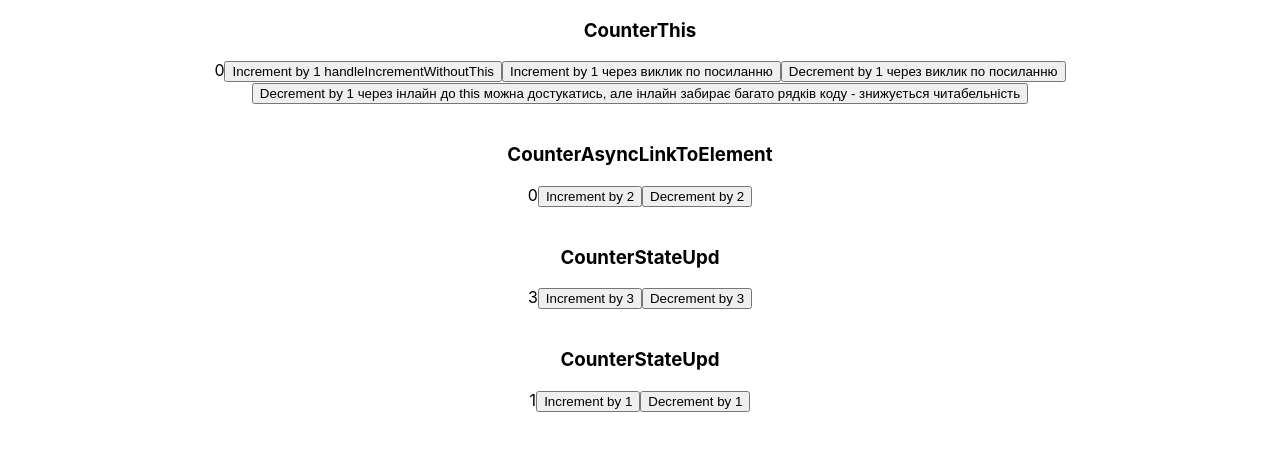
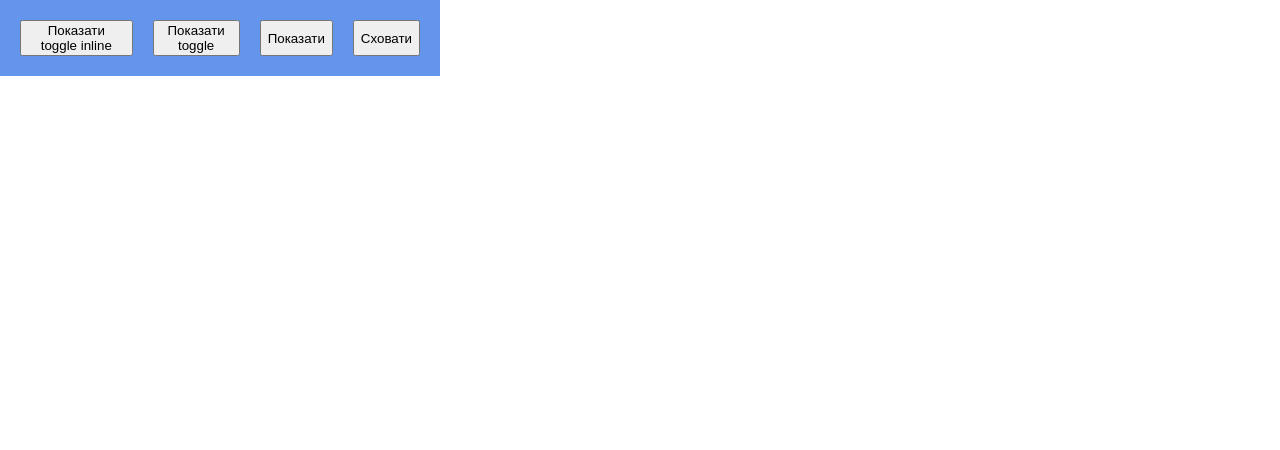
Before and after one commit to Andriy-Kond/experiments-m2, a React (Create React App) app: page / in a window 1280 px wide. Shown: the top 450 px of the page. Built offline with nearby package versions, Linux system fonts and the light colour scheme.

Commit message:
add: toggleMenu

```diff
--- a/package.json
+++ b/package.json
@@ -3,6 +3,7 @@
   "version": "0.1.0",
   "private": true,
   "dependencies": {
+    "@emotion/styled": "^11.11.5",
     "@testing-library/jest-dom": "^5.17.0",
     "@testing-library/react": "^13.4.0",
     "@testing-library/user-event": "^13.5.0",
--- a/src/App.js
+++ b/src/App.js
@@ -1,19 +1,24 @@
 import "./App.css";
-import { CounterThis } from "components/CounterThis";
-import { CounterAsyncLinkToElement } from "components/CounterAsyncLinkToElement";
-import { CounterStateUpd } from "components/CounterStateUpd";
-import { CounterStateDefProps } from "components/CounterStateDefProps";
+// import CounterThis from "components/Counter/CounterThis";
+// import CounterAsyncLinkToElement from "components/Counter/CounterAsyncLinkToElement";
+// import CounterStateUpd from "components/Counter/CounterStateUpd";
+
+// import CounterStateDefProps from "components/Counter/"; // через реекспорт from index.js
+
+import Dropdown from "components/DropdownMenu";
 
 function App() {
   return (
     <div className="App">
-      <CounterThis step={1} />
+      {/* <CounterThis step={1} />
 
       <CounterAsyncLinkToElement step={2} />
 
       <CounterStateUpd step={3} />
 
-      <CounterStateDefProps />
+      <CounterStateDefProps step={3} /> */}
+
+      <Dropdown />
     </div>
   );
 }
--- a/src/components/CounterAsyncLinkToElement.jsx
+++ b/src/components/Counter/CounterAsyncLinkToElement.jsx
@@ -1,6 +1,6 @@
 import React, { Component } from "react";
 
-export class CounterAsyncLinkToElement extends Component {
+class CounterAsyncLinkToElement extends Component {
   handleIncrement = evt => {
     // Раніше було так:
     // Посилання evt працює лише в синхронному коді:
@@ -39,3 +39,4 @@ export class CounterAsyncLinkToElement extends Component {
     );
   }
 }
+export default CounterAsyncLinkToElement;
--- a/src/components/CounterStateUpd.jsx
+++ b/src/components/Counter/CounterStateUpd.jsx
@@ -1,6 +1,6 @@
 import React, { Component } from "react";
 
-export class CounterStateUpd extends Component {
+class CounterStateUpd extends Component {
   // // OldSchool:
   // constructor() {
   //   super(); // виклик React.Component
@@ -19,16 +19,17 @@ export class CounterStateUpd extends Component {
   state = { value: this.props.step };
 
   handleIncrement = () => {
+    const { value } = this.state;
     // upd state
     // якщо не треба використовувати попереднє значення state використовується передача об'єктної форми.
     this.setState({ value: 30 }, () => {});
     // Функція callback викликається лише після того як стан буде змінено (зазвичай не використовується)
 
     // Якщо треба поміняти стейт спираючись на попередній стан не можна робити так:
-    this.setState({ value: this.state.value + 1 }, () => {});
+    this.setState({ value: value + 1 }, () => {});
     // тому що якщо повторити, то не спрацює, бо це буде стан на момент реєстрації:
-    this.setState({ value: this.state.value + 1 }, () => {}); // не спрацює
-    this.setState({ value: this.state.value + 1 }, () => {}); // не спрацює
+    this.setState({ value: value + 1 }, () => {}); // не спрацює
+    this.setState({ value: value + 1 }, () => {}); // не спрацює
     // Хоча, якщо зробити +=1 воно спрацює, але це не правильно - навіть VS Code каже про це.
   };
 
@@ -43,11 +44,12 @@ export class CounterStateUpd extends Component {
 
   render() {
     const { step } = this.props;
+    const { value } = this.state;
 
     return (
       <div>
         <h3>CounterStateUpd</h3>
-        <span>{this.state.value}</span>
+        <span>{value}</span>
 
         <button type="button" onClick={this.handleIncrement}>
           Increment by {step}
@@ -60,3 +62,5 @@ export class CounterStateUpd extends Component {
     );
   }
 }
+
+export default CounterStateUpd;
--- a/src/components/CounterThis.jsx
+++ b/src/components/Counter/CounterThis.jsx
@@ -1,6 +1,6 @@
 import React, { Component } from "react";
 
-export class CounterThis extends Component {
+class CounterThis extends Component {
   // В звичайному методі класу неможливо достукатись до this при onClick, тому використовують публічну властивість, в яку передають стрілку:
   handleIncrementWithoutThis() {
     console.log("this :>> ", this); // this :>>  undefined
@@ -53,3 +53,5 @@ export class CounterThis extends Component {
     );
   }
 }
+
+export default CounterThis;
--- /dev/null
+++ b/src/components/Counter/index.js
@@ -0,0 +1 @@
+export { default } from "components/Counter/CounterStateDefProps";
--- a/src/components/CounterStateDefProps.jsx
+++ /dev/null
@@ -1,41 +0,0 @@
-import React, { Component } from "react";
-
-export class CounterStateDefProps extends Component {
-  // Значення за замовчуванням, якщо не переданий step
-  static defaultProps = {
-    step: 1,
-  };
-
-  static propTypes = {
-    // ...
-  };
-
-  // передача початкового значення для value:
-  state = { value: this.props.step };
-
-  handleIncrement = () => {
-    this.setState(prevState => ({ value: prevState.value + 1 }));
-  };
-
-  handleDecrement = () => {
-    this.setState(prevState => ({ value: prevState.value - 1 }));
-  };
-
-  render() {
-    const { step } = this.props; // якщо не переданий, то буде ===1
-    return (
-      <div>
-        <h3>CounterStateUpd</h3>
-        <span>{this.state.value}</span>
-
-        <button type="button" onClick={this.handleIncrement}>
-          Increment by {step}
-        </button>
-
-        <button type="button" onClick={this.handleDecrement}>
-          Decrement by {step}
-        </button>
-      </div>
-    );
-  }
-}
--- /dev/null
+++ b/src/components/DropdownMenu/Dropdown.jsx
@@ -0,0 +1,57 @@
+import React, { Component } from "react";
+import {
+  DropdownMenuContainer,
+  DropdownButton,
+  DropdownMenu,
+} from "components/DropdownMenu/Dropdown.styled";
+
+class Dropdown extends Component {
+  state = {
+    visible: false,
+  };
+
+  onShowMenu = () => {
+    this.setState({ visible: true });
+  };
+
+  onHideMenu = () => {
+    this.setState({ visible: false });
+  };
+
+  toggleMenu() {
+    this.setState(() => ({ visible: !this.state.visible }));
+  }
+
+  onToggleMenu = () => () => this.toggleMenu();
+
+  render() {
+    const { visible } = this.state;
+    return (
+      <DropdownMenuContainer>
+        <DropdownButton
+          type="button"
+          onClick={() => {
+            this.toggleMenu();
+          }}>
+          Показати toggle inline
+        </DropdownButton>
+
+        <DropdownButton type="button" onClick={this.onToggleMenu()}>
+          Показати toggle
+        </DropdownButton>
+
+        <DropdownButton type="button" onClick={this.onShowMenu}>
+          Показати
+        </DropdownButton>
+
+        <DropdownButton type="button" onClick={this.onHideMenu}>
+          Сховати
+        </DropdownButton>
+
+        {visible && <DropdownMenu>Спадаюче меню</DropdownMenu>}
+      </DropdownMenuContainer>
+    );
+  }
+}
+
+export default Dropdown;
--- /dev/null
+++ b/src/components/DropdownMenu/Dropdown.styled.jsx
@@ -0,0 +1,24 @@
+import styled from "@emotion/styled";
+
+const DropdownMenuContainer = styled.div`
+  position: relative;
+  display: flex;
+  gap: 20px;
+  width: 400px;
+  padding: 20px;
+  background-color: cornflowerblue;
+`;
+const DropdownButton = styled.button``;
+
+const DropdownMenu = styled.div`
+  position: absolute;
+  top: 100%;
+  left: 0;
+  width: 100%;
+  padding: 20px 0;
+  text-align: center;
+  background-color: teal;
+  color: white;
+`;
+
+export { DropdownMenuContainer, DropdownButton, DropdownMenu };
--- /dev/null
+++ b/src/components/DropdownMenu/index.js
@@ -0,0 +1 @@
+export { default } from "components/DropdownMenu/Dropdown";
```
Also changed, not shown: src/components/Counter/Controls/Controls.jsx (added, +13 -0 lines), src/components/Counter/CounterStateDefProps.jsx (added, +54 -0 lines), 1 other file (tests, documents, lock files or other folders).
